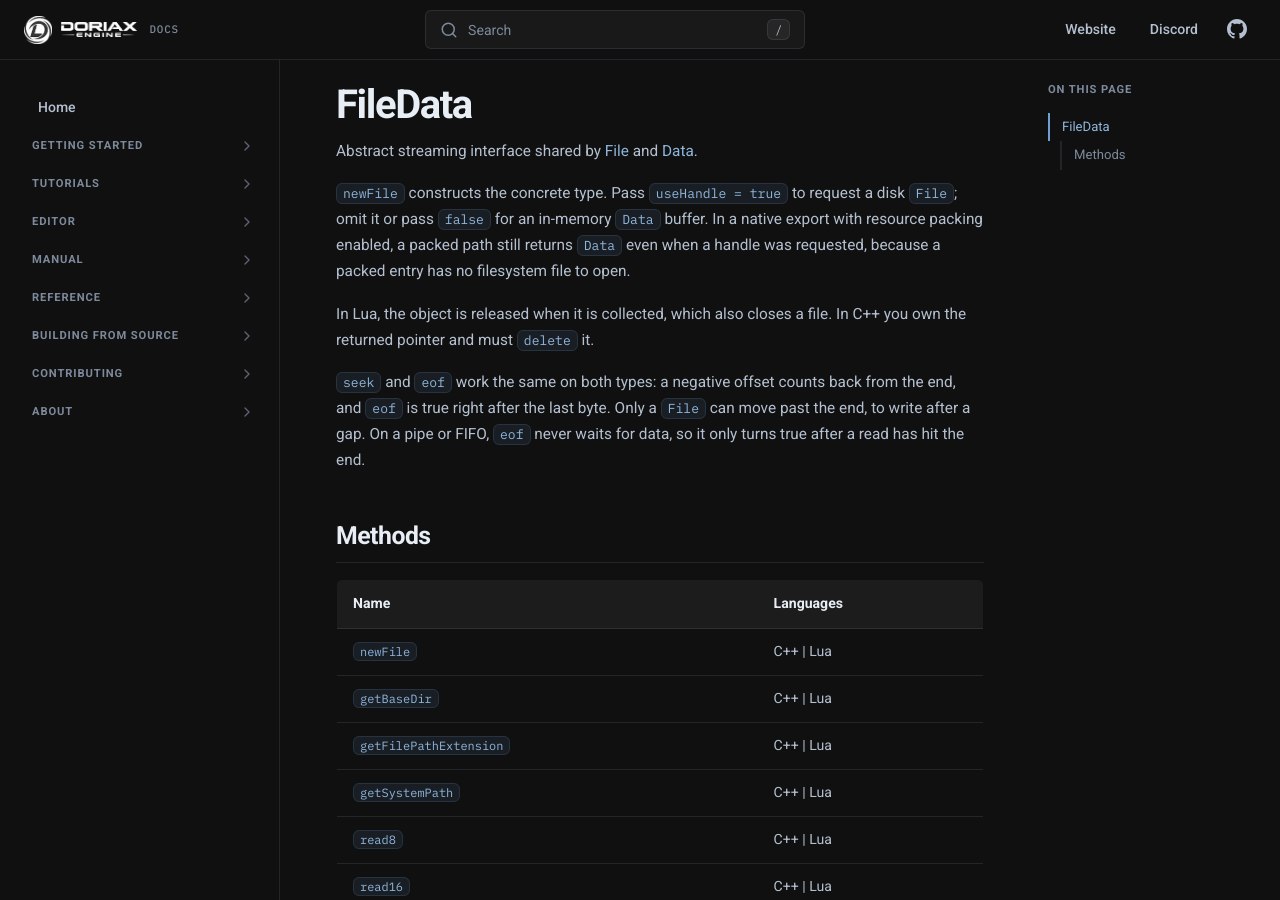
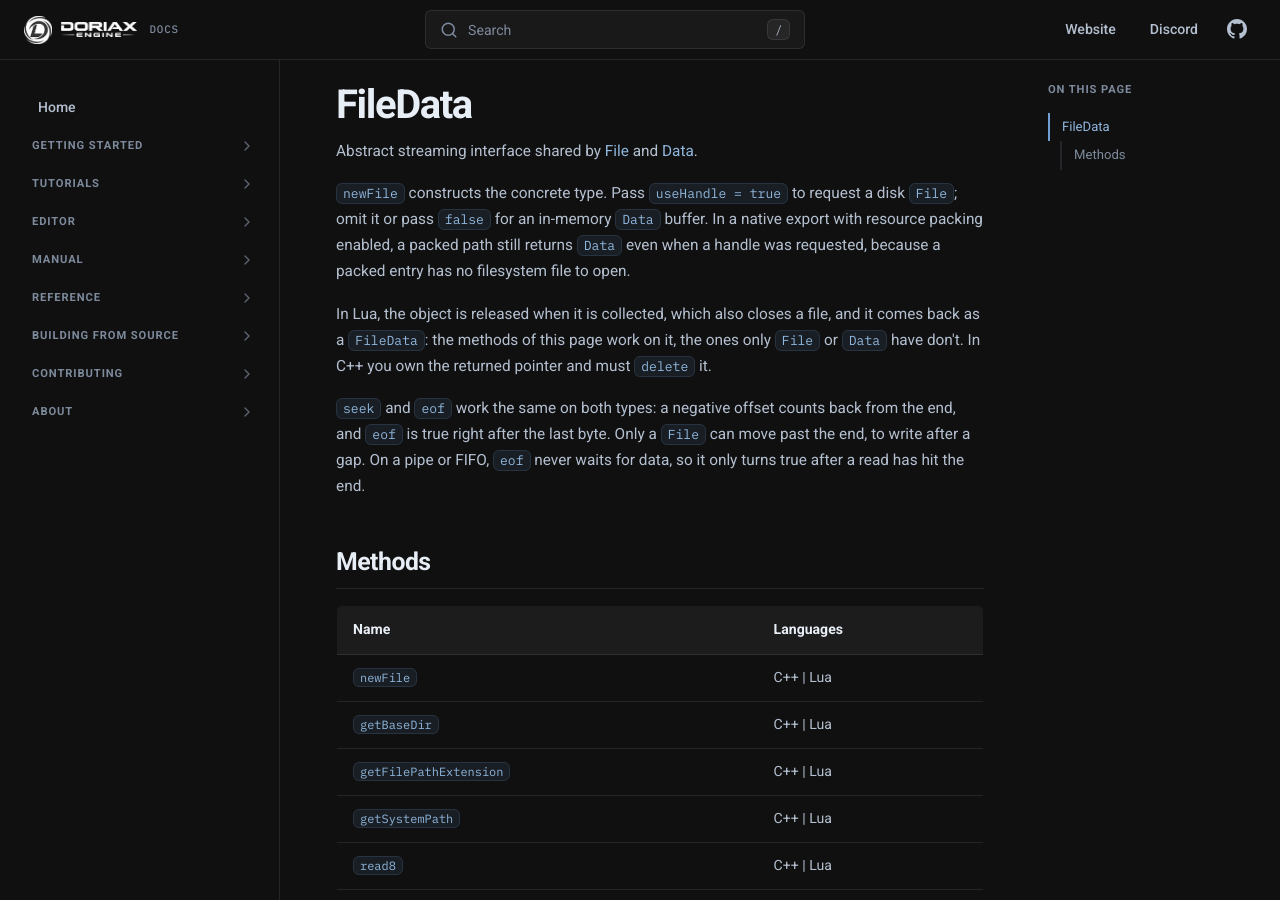
Before and after one commit to doriaxengine/doriax-docs, an MkDocs documentation site: the page built from docs/reference/classes/filedata.md, in a window 1280 px wide and 900 px high. Built offline with MkDocs 1.6.1, drawn with Linux system fonts in a browser that asks for light colours; comment, search, counter and statistics services are not loaded.

Commit message:
Noted the Lua file overloads, setVisibleOnly and limited motors

```diff
--- a/docs/reference/classes/filedata.md
+++ b/docs/reference/classes/filedata.md
@@ -11,8 +11,9 @@ Abstract streaming interface shared by [File](file.md) and [Data](data.md).
 resource packing enabled, a packed path still returns `Data` even when a handle was
 requested, because a packed entry has no filesystem file to open.
 
-In Lua, the object is released when it is collected, which also closes a file. In C++
-you own the returned pointer and must `delete` it.
+In Lua, the object is released when it is collected, which also closes a file, and it
+comes back as a `FileData`: the methods of this page work on it, the ones only `File` or
+`Data` have don't. In C++ you own the returned pointer and must `delete` it.
 
 `seek` and `eof` work the same on both types: a negative offset counts back from the
 end, and `eof` is true right after the last byte. Only a `File` can move past the end,
```
Also changed, not shown: docs/reference/classes/data.md (+2 -1 lines), docs/reference/classes/joint3d.md (+2 -1 lines), docs/reference/classes/object.md (+1 -1 lines).
